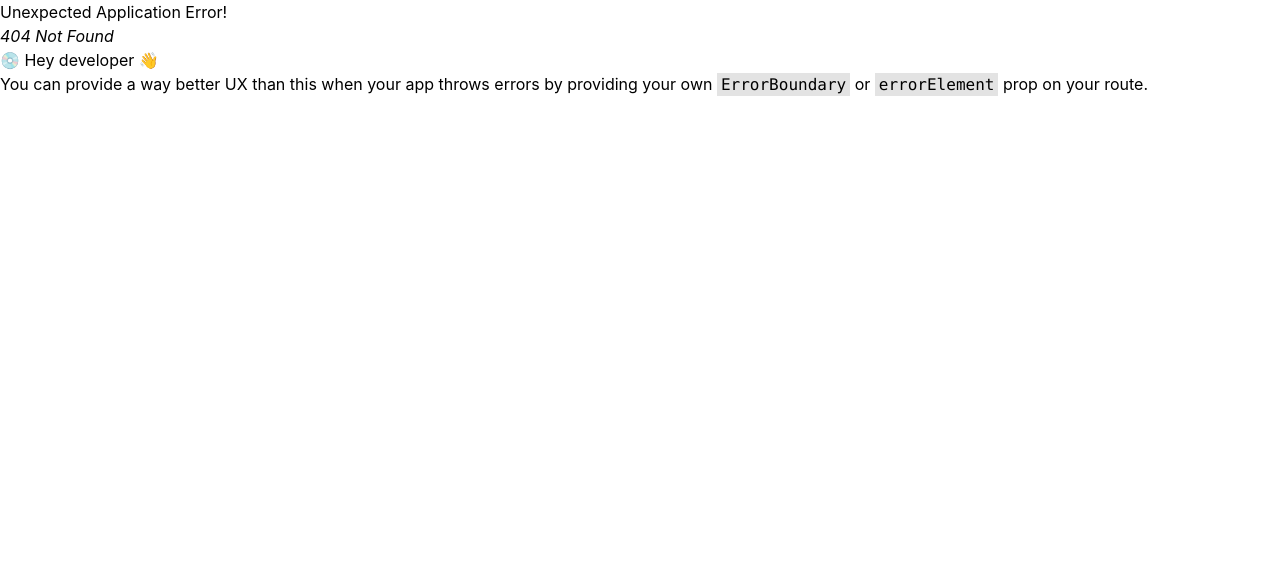
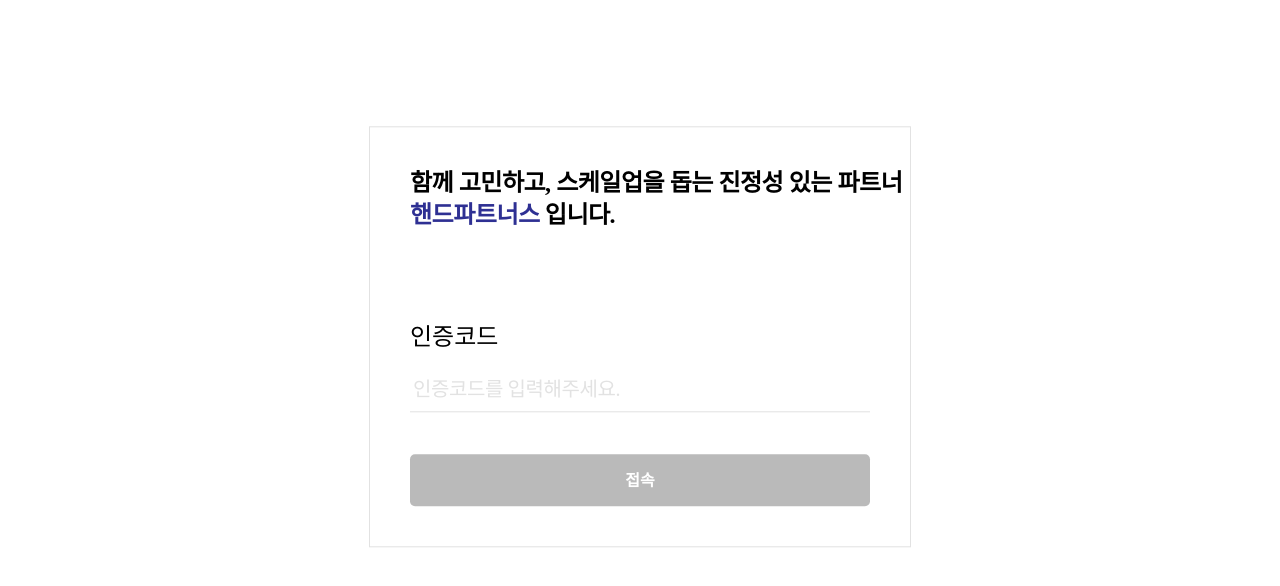
Before and after one commit to HandPartners/FE, a React (Vite) app: page /admin/login in a window 1280 px wide. Before the commit this address had no page. Shown: the top 586 px of the page. Built offline with nearby package versions, Linux system fonts and the light colour scheme; no server answers; a web font is replaced by a local one.

Commit message:
feat: 어드민 인증 기능 구현 (#70)
* chore: stop tracking .env

* feat: 어드민 인증 기능 구현

```diff
--- /dev/null
+++ b/src/layouts/AdminLayout.tsx
@@ -0,0 +1,24 @@
+import { Navigate, useLocation } from "react-router-dom";
+import DefaultLayout from "./DefaultLayout";
+
+const ADMIN_FLAG_KEY = import.meta.env.VITE_ADMIN_CODE;
+
+const AdminLayout = () => {
+  const location = useLocation();
+  const isAdmin = sessionStorage.getItem(ADMIN_FLAG_KEY) === "true";
+
+  if (!isAdmin) {
+    return (
+      <Navigate
+        to="/admin/login"
+        state={{ from: location.pathname + location.search }}
+        replace
+      />
+    );
+  }
+
+  return <DefaultLayout />;
+};
+
+export default AdminLayout;
+export { ADMIN_FLAG_KEY };
--- /dev/null
+++ b/src/pages/admin/AdminLogin.tsx
@@ -0,0 +1,87 @@
+import { useEffect, useState } from "react";
+import type { FormEvent } from "react";
+import { useLocation, useNavigate } from "react-router-dom";
+import { ADMIN_FLAG_KEY } from "../../layouts/AdminLayout";
+
+const AdminLogin = () => {
+  const [code, setCode] = useState("");
+  const [error, setError] = useState("");
+  const navigate = useNavigate();
+  const location = useLocation();
+  const from = (location.state as { from?: string } | null)?.from ?? "/admin";
+
+  useEffect(() => {
+    sessionStorage.removeItem(ADMIN_FLAG_KEY);
+  }, []);
+
+  const handleSubmit = (e: FormEvent) => {
+    e.preventDefault();
+    if (code === ADMIN_FLAG_KEY) {
+      sessionStorage.setItem(ADMIN_FLAG_KEY, "true");
+      navigate(from, { replace: true });
+    } else {
+      setError("잘못된 인증코드입니다.");
+    }
+  };
+
+  return (
+    <main className="flex flex-col items-center  min-h-screen">
+      <form
+        onSubmit={handleSubmit}
+        className="flex flex-col w-[542px] border translate-y-[30%] p-[40px] border-[var(--grey3)]"
+      >
+        <h1 className="h4-bold font-bold whitespace-nowrap mb-[90px]">
+          함께 고민하고, 스케일업을 돕는 진정성 있는 파트너
+          <br />
+          <span className="text-[#2E3093]"> 핸드파트너스 </span>
+          입니다.
+        </h1>
+        <span className="h4-medium mb-[14px]">인증코드</span>
+        <div className="relative w-full ">
+          <input
+            type="password"
+            className={`border-b-[1.5px] ${
+              error ? "border-[#FF0000]" : "border-[var(--grey3)]"
+            } px-[3px] py-2 placeholder:text-[var(--grey3)] h5-medium w-full focus:outline-none`}
+            placeholder="인증코드를 입력해주세요."
+            value={code}
+            onChange={(e) => {
+              setCode(e.target.value);
+              setError("");
+            }}
+          />
+          {error && (
+            <p className="text-[#F00] absolute mt-[10px] flex items-center gap-[5px] p-small-medium">
+              <svg
+                xmlns="http://www.w3.org/2000/svg"
+                width="20"
+                height="20"
+                viewBox="0 0 20 20"
+                fill="none"
+              >
+                <path
+                  d="M10 1.25C5.16797 1.25 1.25 5.16797 1.25 10C1.25 14.832 5.16797 18.75 10 18.75C14.832 18.75 18.75 14.832 18.75 10C18.75 5.16797 14.832 1.25 10 1.25ZM10 17.2656C5.98828 17.2656 2.73438 14.0117 2.73438 10C2.73438 5.98828 5.98828 2.73438 10 2.73438C14.0117 2.73438 17.2656 5.98828 17.2656 10C17.2656 14.0117 14.0117 17.2656 10 17.2656Z"
+                  fill="#FF0000"
+                />
+                <path
+                  d="M9.0625 13.4375C9.0625 13.6861 9.16127 13.9246 9.33709 14.1004C9.5129 14.2762 9.75136 14.375 10 14.375C10.2486 14.375 10.4871 14.2762 10.6629 14.1004C10.8387 13.9246 10.9375 13.6861 10.9375 13.4375C10.9375 13.1889 10.8387 12.9504 10.6629 12.7746C10.4871 12.5988 10.2486 12.5 10 12.5C9.75136 12.5 9.5129 12.5988 9.33709 12.7746C9.16127 12.9504 9.0625 13.1889 9.0625 13.4375ZM9.53125 11.25H10.4688C10.5547 11.25 10.625 11.1797 10.625 11.0938V5.78125C10.625 5.69531 10.5547 5.625 10.4688 5.625H9.53125C9.44531 5.625 9.375 5.69531 9.375 5.78125V11.0938C9.375 11.1797 9.44531 11.25 9.53125 11.25Z"
+                  fill="#FF0000"
+                />
+              </svg>
+              {error}
+            </p>
+          )}
+        </div>
+        <button
+          type="submit"
+          className="w-full rounded-[5px] disabled:bg-[var(--grey4)] bg-[#00AEEF] text-white py-[14px] mt-[42px] p-medium-bold disabled:cursor-default cursor-pointer hover:bg-[#059DD7] active:bg-[#058BBF]"
+          disabled={!code}
+        >
+          접속
+        </button>
+      </form>
+    </main>
+  );
+};
+
+export default AdminLogin;
```
Also changed, not shown: src/App.tsx (+8 -1 lines), 1 other file (tests, documents, lock files or other folders).
